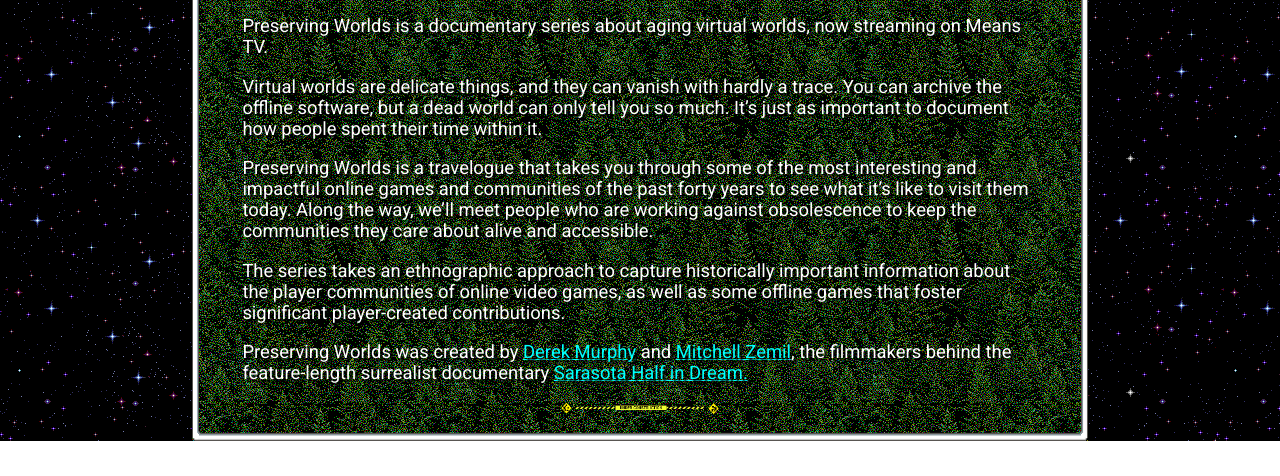
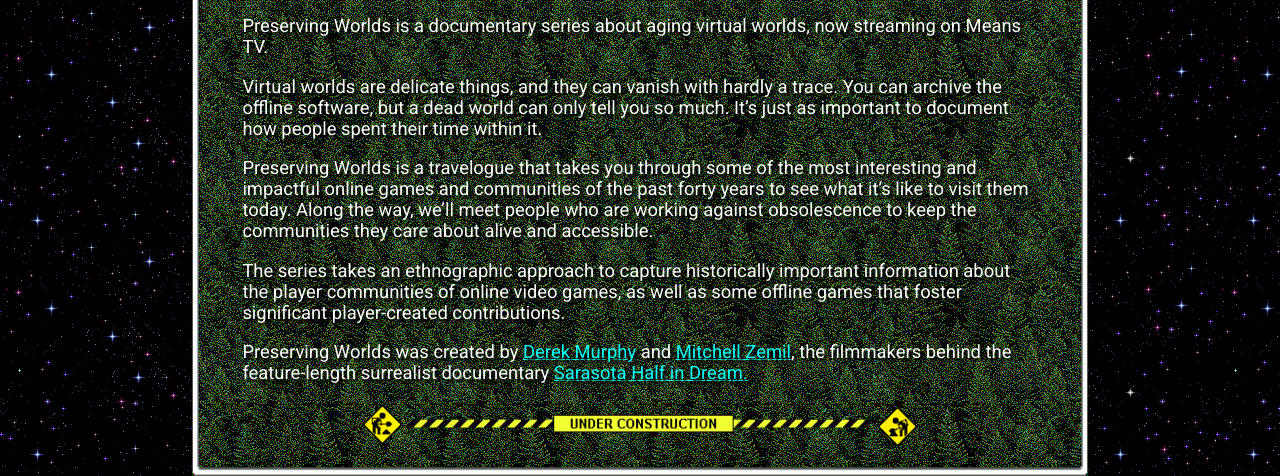
Before and after one commit to dlmurphy/PreservingWorlds, a plain HTML site: page index.html in a window 1280 px wide. Shown: the part 580-1056 px from the top of the page. Before the commit the page ends 1021 px from the top, so only its background shows below. Drawn offline with Linux system fonts and the light colour scheme.

Commit message:
Fix under construction

```diff
--- a/index.css
+++ b/index.css
@@ -119,3 +119,18 @@
 .flexchildtext {
   text-align: center;
 }
+
+.footerflex {
+  width:100%;
+  display: flex;
+  align-items: center;
+  justify-content: center;
+}
+
+.footerflex img {
+  max-width: 70vmin;
+  min-width: 0;
+  width: auto;
+  height: auto;
+  object-fit: scale-down;
+}
--- a/index.html
+++ b/index.html
@@ -54,7 +54,7 @@
 <p>Preserving Worlds is a travelogue that takes you through some of the most interesting and impactful online games and communities of the past forty years to see what it’s like to visit them today. Along the way, we’ll meet people who are working against obsolescence to keep the communities they care about alive and accessible.</p>
 <p>The series takes an ethnographic approach to capture historically important information about the player communities of online video games, as well as some offline games that foster significant player-created contributions.</p>
 <p>Preserving Worlds was created by <a href="https://dereklmurphy.com/" target="_blank">Derek Murphy</a> and <a href="https://mitchellzemil.com/" target="_blank">Mitchell Zemil</a>, the filmmakers behind the feature-length surrealist documentary <a href="https://sarasotamovie.com" target="_blank">Sarasota Half in Dream.</a></p>
-<span class="headerflex"><img src="images/gifs/construction.gif"></span>
+<span class="footerflex"><img src="images/gifs/construction.gif"></span>
 </div>
 
 
```
